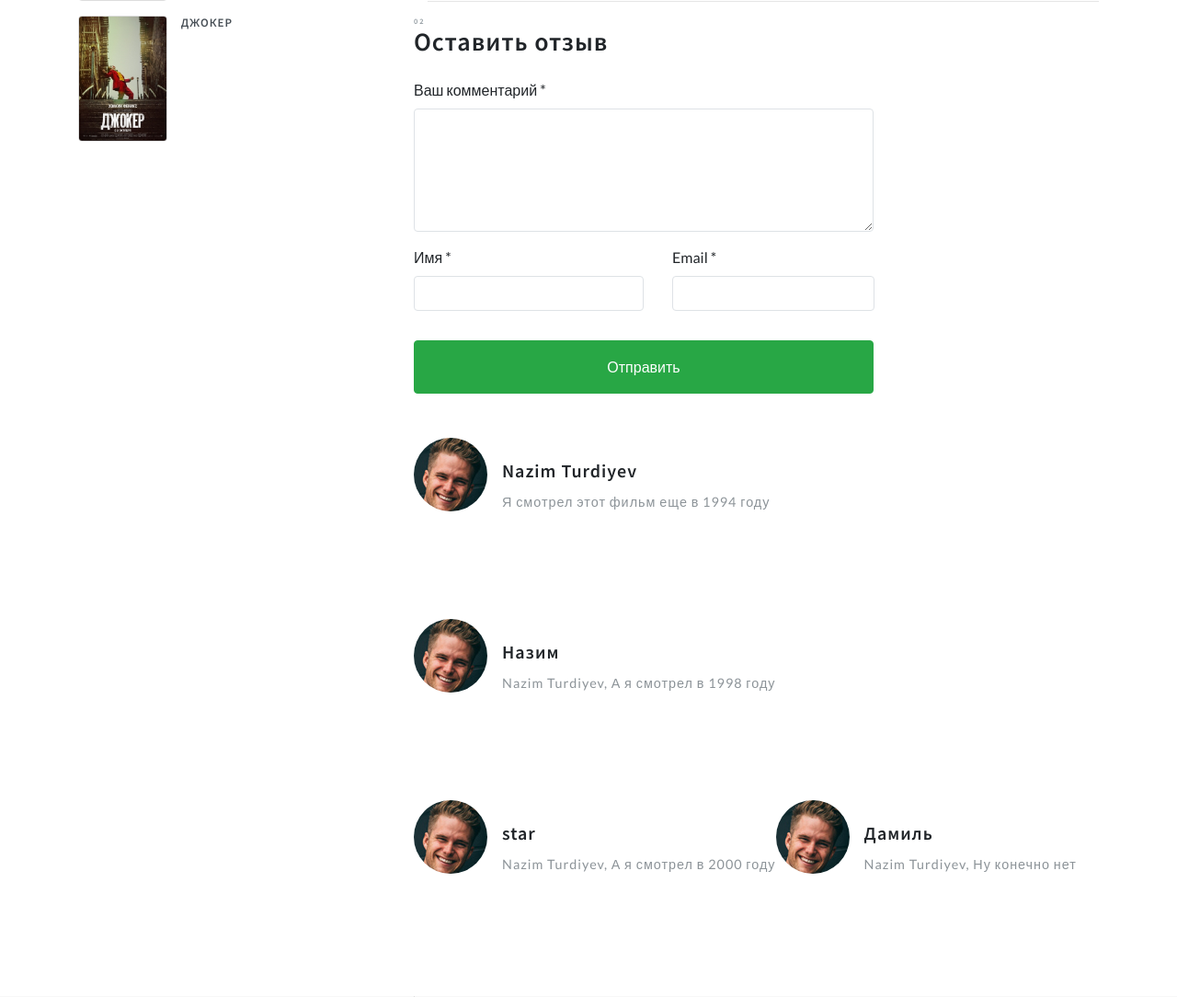
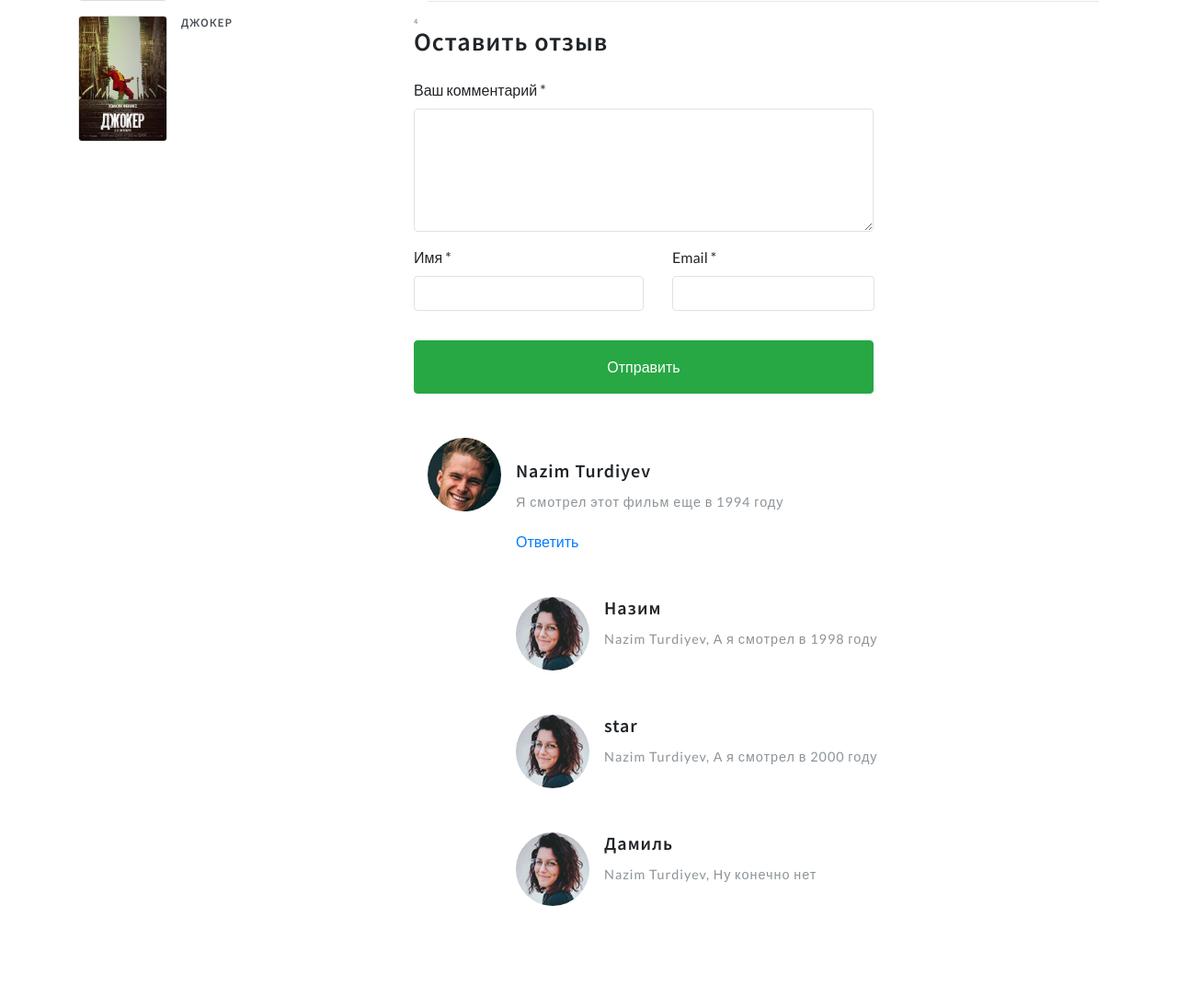
Before and after one commit to nazimkazim/django_movie_project, a Django app: page /terminator/ in a window 1280 px wide. Shown: the part 2172-3256 px from the top of the page at 92% size. Run offline with Django 3.2, Linux system fonts and the light colour scheme; data comes from the database, SQL or seed files in the repository; both versions use the stored data as it was after the commit; some libraries are stand-ins or nearby versions.

Commit message:
add finish comments lesson 10

```diff
--- a/django_movie/movies/models.py
+++ b/django_movie/movies/models.py
@@ -81,6 +81,10 @@ class Movie(models.Model):
         return reverse("movie_detail", kwargs={"slug": self.url})
 
 
+    def get_review(self):
+        return self.reviews_set.filter(parent__isnull=True)
+
+
     class Meta:
         verbose_name = "Фильм"
         verbose_name_plural = "Фильмы"
--- a/django_movie/movies/views.py
+++ b/django_movie/movies/views.py
@@ -25,6 +25,8 @@ class AddReview(View):
         movie = Movie.objects.get(id=pk)
         if form.is_valid:
             form = form.save(commit=False)
+            if request.POST.get("parent", None):
+                form.parent_id = int(request.POST.get("parent"))
             form.movie = movie
             form.save()
         return redirect(movie.get_absolute_url())
--- a/django_movie/templates/movies/movie_detail.html
+++ b/django_movie/templates/movies/movie_detail.html
@@ -1,4 +1,5 @@
 {% extends 'movies/base.html' %}
+{% load static %}
 {% block title %} {{movie.title}} {% endblock title %}
 {% block container %}
     <div class="container py-md-3">
@@ -135,10 +136,11 @@
         <!-- contact form grid -->
         <div class="contact-single">
             <h3 class="editContent">
-                <span class="sub-tittle editContent">02</span>Оставить
+                <span class="sub-tittle editContent">{{movie.reviews_set.count}}</span>Оставить
                 отзыв</h3>
-            <form action="{% url 'add_review' movie.id %}" method="post" class="mt-4">
+            <form action="{% url 'add_review' movie.id %}" method="post" class="mt-4" id="formReview">
                 {% csrf_token %}
+                <input type="hidden" name="parent" id="contactparent" value="">
                 <div class="form-group editContent">
                     <label for="contactcomment" class="editContent">
                         Ваш комментарий *
@@ -170,32 +172,36 @@
         </div>
         <!--  //contact form grid ends here -->
     </div>
-    {% for review in movie.reviews_set.all %}
+    </div>
+    {% for review in movie.get_review %}
     <div class="media py-5">
-        <img src="bundles/images/te2.jpg" class="mr-3 img-fluid" alt="image">
+        <img src="{% static 'images/te2.jpg' %}" class="mr-3 img-fluid" alt="image">
         <div class="media-body mt-4">
             <h5 class="mt-0 editContent">{{review.name}}</h5>
             <p class="mt-2 editContent">
                 {{review.text}}
             </p>
-            {% comment %} <div class="media mt-5 editContent">
+            <a href="#formReview" onClick="addReview('{{review.name}}', '{{review.id}}')">Ответить</a>
+            {% for rev in review.reviews_set.all  %}
+            <div class="media mt-5 editContent">
                 <a class="pr-3" href="#">
-                    <img src="bundles/images/te1.jpg" class="img-fluid "
+                    <img src="{% static '/images/te1.jpg' %}" class="img-fluid "
                             alt="image" style="outline: none; cursor: inherit;">
                 </a>
                 <div class="media-body">
-                    <h5 class="mt-0 editContent"
-                        style="outline: none; cursor: inherit;">Leia Organa</h5>
-                    <p class="mt-2 editContent"
-                        style="outline: none; cursor: inherit;"> Cras sit amet
-                        nibh libero, in gravida nulla. Nulla vel metus
-                        scelerisque ante sollicitudin. Cras purus odio,
-                        vestibulum in vulputate at, tempus viverra turpis. Fusce
-                        condimentum nunc ac nisi vulputate fringilla..</p>
-                </div> {% endcomment %}
+                    <h5 class="mt-0 editContent">{{rev.name}}</h5>
+                    <p class="mt-2 editContent">{{rev.text}}</p>
+                </div>
             </div>
+            {% endfor %}
         </div>
     {% endfor %}
     </div>
 </div>
+<script>
+    function addReview(name, id) {
+        document.getElementById("contactparent").value=id
+        document.getElementById("contactcomment").innerText = `${name},`
+    }
+</script>
 {% endblock movie %}
```
Also changed, not shown: django_movie/db.sqlite3.
